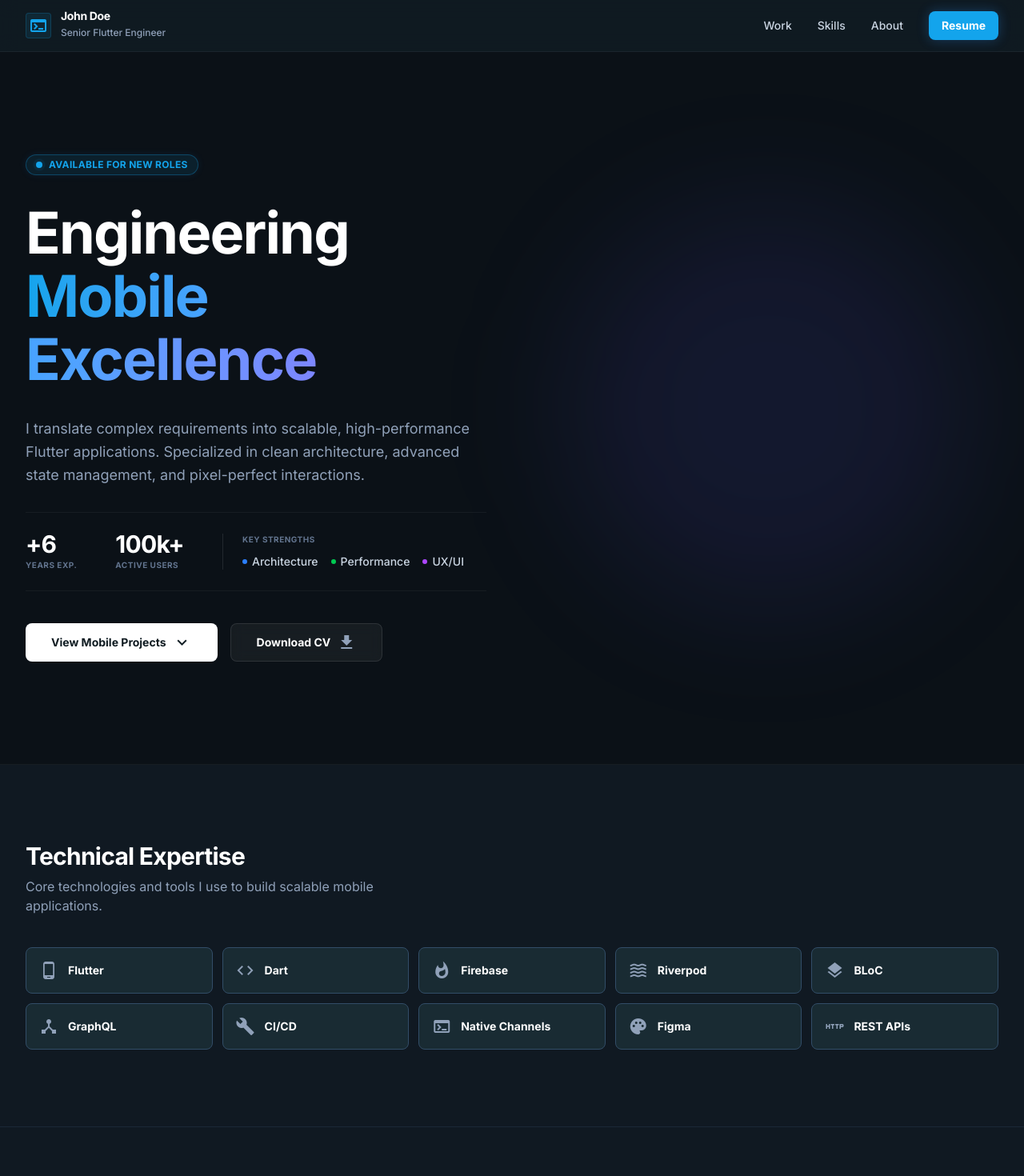
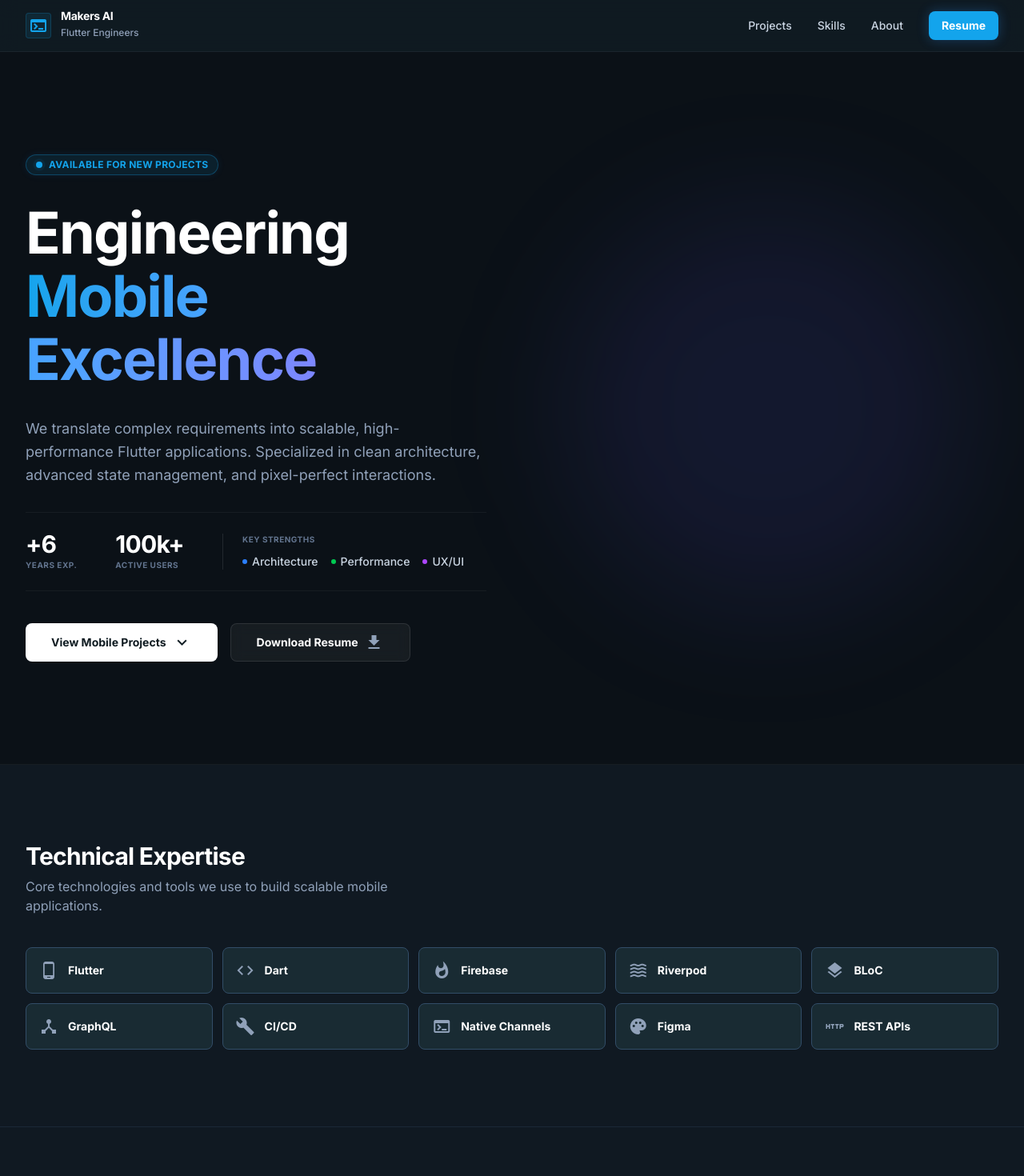
Before and after one commit to yohanangulo/yohanangulo.github.io, a Next.js app: page / in a window 1280 px wide. Shown: the top 1470 px of the page at 80% size. Built offline with nearby package versions, Linux system fonts and the light colour scheme.

Commit message:
Update messages to use portfolio for 2 people

```diff
--- a/data/messages.ts
+++ b/data/messages.ts
@@ -1,8 +1,8 @@
 export const messages = {
   // Hero
-  hero_available_for_new_roles: 'Available for new roles',
+  hero_available_for_new_roles: 'Available for new projects',
   hero_translate_requirements:
-    'I translate complex requirements into scalable, high-performance Flutter applications. Specialized in clean architecture, advanced state management, and pixel-perfect interactions.',
+    'We translate complex requirements into scalable, high-performance Flutter applications. Specialized in clean architecture, advanced state management, and pixel-perfect interactions.',
   hero_mobile_excellence: 'Mobile Excellence',
   hero_years_experience_num: '+6',
   hero_years_exp: 'Years Exp.',
@@ -13,52 +13,51 @@ export const messages = {
   hero_performance: 'Performance',
   hero_uiux: 'UX/UI',
   hero_view_mob_projects: 'View Mobile Projects',
-  hero_download_cv: 'Download CV',
-  hero_verified: 'verified',
+  hero_download_cv: 'Download Resume',
   hero_deployment: 'Deployment',
   hero_production_ready: 'Production Ready',
 
   // Navigation
-  nav_name: 'John Doe',
-  nav_role: 'Senior Flutter Engineer',
+  nav_name: 'Makers AI',
+  nav_role: 'Flutter Engineers',
   nav_link_skills: 'Skills',
   nav_link_about: 'About',
-  nav_link_work: 'Work',
-  nav_button_resume: 'resume',
+  nav_link_work: 'Projects',
+  nav_button_resume: 'Resume',
 
   // About
-  about_me_title: 'About Me',
+  about_me_title: 'About Us',
   about_heading: 'More than just code',
   about_description:
-    "I don't just write Dart; I build products. With over 6 years of experience in mobile development, I bridge the gap between complex engineering challenges and seamless user experiences. I specialize in optimizing app performance, reducing build sizes, and setting up scalable CI/CD workflows for engineering teams.",
+    'We don’t just write Dart — we build products. With over 6 years of combined experience in mobile development, we bridge the gap between complex engineering challenges and seamless user experiences. We specialize in optimizing app performance, reducing build sizes, and setting up scalable CI/CD workflows for production-ready Flutter applications.',
   about_feature_performance: 'Performance',
   about_feature_responsive: 'Responsive',
   about_feature_clean_arch: 'Clean Arch',
 
   // Skills
   skills_title: 'Technical Expertise',
-  skills_description: 'Core technologies and tools I use to build scalable mobile applications.',
-  skills_view_full_stack: 'View full tech stack',
+  skills_description: 'Core technologies and tools we use to build scalable mobile applications.',
+  skills_view_full_stack: 'View Full Tech Stack',
 
   // Featured Work
   featured_work_title_prefix: 'Featured ',
   featured_work_title_suffix: 'Work',
   featured_work_description:
-    'Engineering seamless mobile experiences with Flutter. Focused on high-performance architectures, complex state management, and scalable design systems.',
+    'Engineering seamless mobile experiences with Flutter. Focused on high-performance architectures, advanced state management, and scalable design systems.',
   featured_work_view_all: 'View All Projects',
 
   // Projects Page
   projects_title: 'All Projects',
   projects_description:
-    'A curated collection of high-performance mobile applications built with Flutter. Exploring advanced state management, custom animations, and cross-platform architecture.',
+    'A curated collection of high-performance mobile applications built with Flutter. Exploring advanced state management, custom animations, and scalable cross-platform architecture.',
   projects_view_code: 'View Code',
   projects_live_demo: 'Live Demo',
   projects_load_more: 'Load More Projects',
 
   // Footer
-  footer_name: 'John Doe',
-  footer_role_location: 'Senior Flutter Engineer based in New York.',
+  footer_name: 'Makers AI',
+  footer_role_location: 'Flutter Engineers building production-ready mobile apps.',
   footer_linkedin: 'LinkedIn',
   footer_github: 'GitHub',
-  footer_copyright: '© 2024 John Doe. Built with Tailwind CSS & Flutter love.',
+  footer_copyright: '© 2025 Makers AI. Built with modern web technologies',
 }
```
